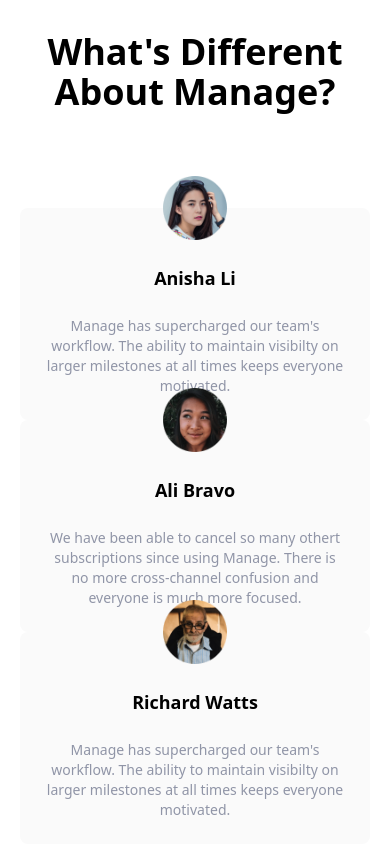
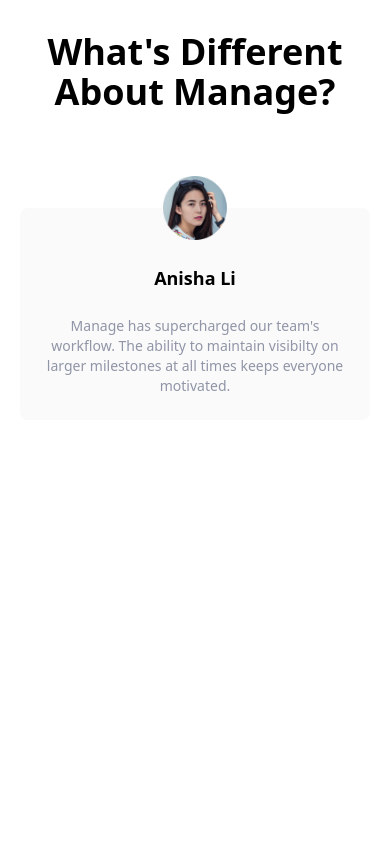
Before and after one commit to Udeme98/Manage, a website: page index.html in a window 390 px wide. Shown: the part 1854-2698 px from the top of the page. After the commit the page ends 2274 px from the top, so only its background shows below. Drawn offline with nearby package versions, Linux system fonts and the light colour scheme; files that its build step writes are made by us from their sources.

Commit message:
Updated testimonials section

```diff
--- a/index.html
+++ b/index.html
@@ -188,7 +188,7 @@
 
           <!--Testimonial 2-->
           <div
-            class="flex flex-col items-center p-6 space-y-6 rounded-lg bg-veryLightGrey md:w-1/3"
+            class="hidden md:flex flex-col items-center p-6 space-y-6 rounded-lg bg-veryLightGrey md:w-1/3"
           >
             <img src="img/avatar-ali.png" class="w-16 -mt-14" />
             <h5 class="text-lg font-bold">Ali Bravo</h5>
@@ -201,7 +201,7 @@
 
           <!--Testimonial 2-->
           <div
-            class="flex flex-col items-center p-6 space-y-6 rounded-lg bg-veryLightGrey md:w-1/3"
+            class="hidden md:flex flex-col items-center p-6 space-y-6 rounded-lg bg-veryLightGrey md:w-1/3"
           >
             <img src="img/avatar-richard.png" class="w-16 -mt-14" />
             <h5 class="text-lg font-bold">Richard Watts</h5>
```
